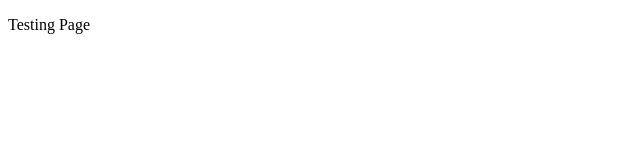
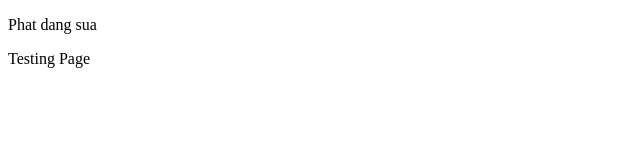
Before and after one commit to TTNghia-Vaino/test, a plain HTML site: page index.html in a window 1280 px wide. Shown: the full height of the page, 0-640 px from the left. Drawn offline with Linux system fonts and the light colour scheme.

Commit message:
P da sua

```diff
--- a/index.html
+++ b/index.html
@@ -5,6 +5,6 @@
 
 
 <body>
-
+    <p>Phat dang sua</p>
     <p>Testing Page</p>
 </body>
```
